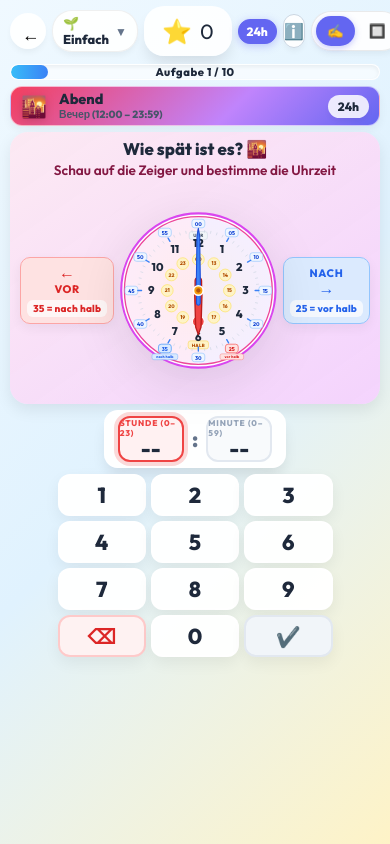
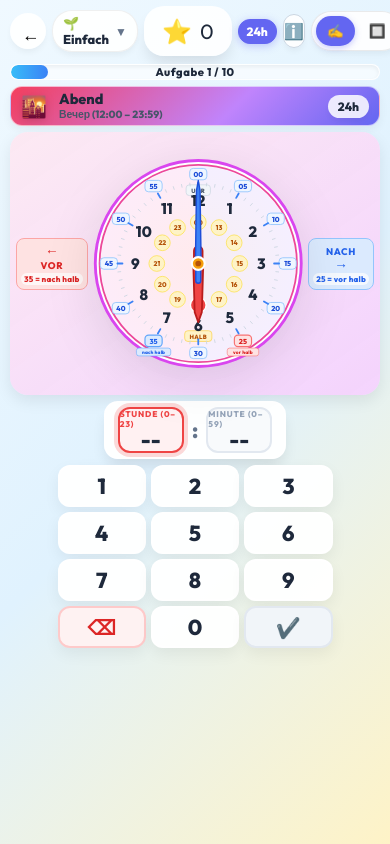
Before and after one commit to lexanokhin-web/math-kids, a React (Vite) app: page /clock in a window 390 px wide. Built offline with nearby package versions, Linux system fonts and the light colour scheme.

Commit message:
Maximize clock dial on mobile by hiding redundant title and compacting side badges

```diff
--- a/src/index.css
+++ b/src/index.css
@@ -2648,38 +2648,48 @@ body {
   }
 
   .clock-card {
-    padding: 6px 10px !important;
+    padding: 4px 6px !important;
     border-radius: 18px !important;
-    gap: 4px !important;
+    gap: 2px !important;
     box-shadow: 0 6px 16px rgba(0, 0, 0, 0.08) !important;
   }
 
-  .clock-title-bar h3 {
-    font-size: 1.05rem !important;
+  .clock-title-bar {
+    display: none !important;
   }
 
   .clock-outer-wrapper {
-    gap: 4px !important;
+    gap: 3px !important;
+    width: 100% !important;
   }
 
   .clock-side-badge {
-    padding: 6px 6px !important;
-    border-radius: 10px !important;
-    border-width: 1.5px !important;
+    padding: 4px 4px !important;
+    border-radius: 8px !important;
+    border-width: 1px !important;
+    box-shadow: none !important;
   }
 
   .side-badge-arrow {
-    font-size: 1rem !important;
+    font-size: 0.85rem !important;
   }
 
   .side-badge-text {
-    font-size: 0.68rem !important;
+    font-size: 0.6rem !important;
+    font-weight: 900 !important;
+  }
+
+  .side-badge-sub {
+    font-size: 0.5rem !important;
+    padding: 1px 3px !important;
+    margin-top: 2px !important;
   }
 
   .clock-svg-wrapper {
-    width: 215px !important;
-    height: 215px !important;
-    max-width: 76vw !important;
+    width: 255px !important;
+    height: 255px !important;
+    max-width: 78vw !important;
+    max-height: min(260px, 36vh) !important;
   }
 
   .clock-hand-legend {
```
